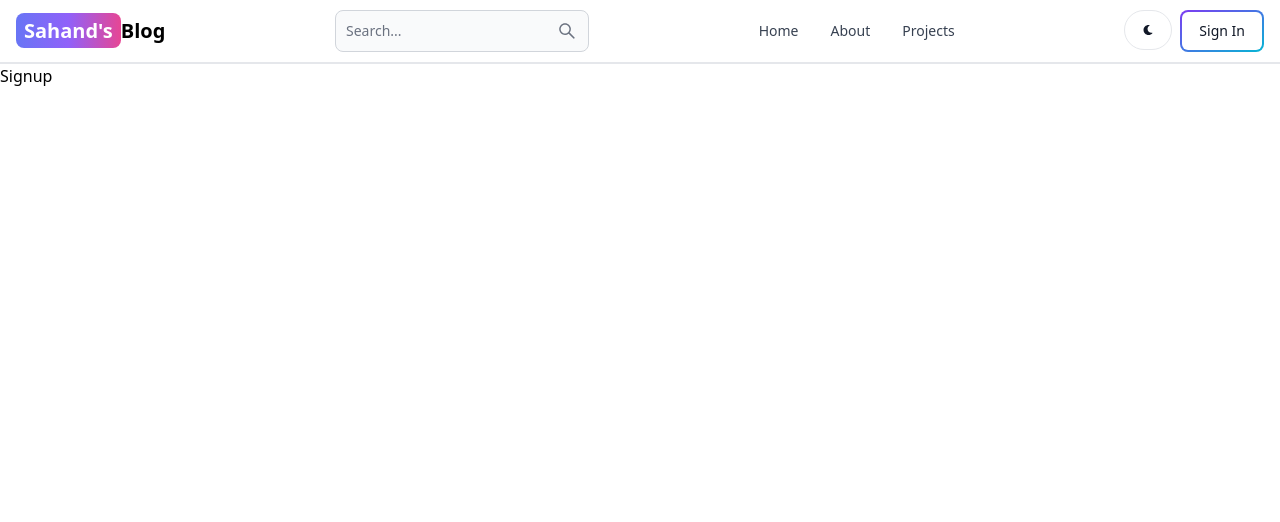
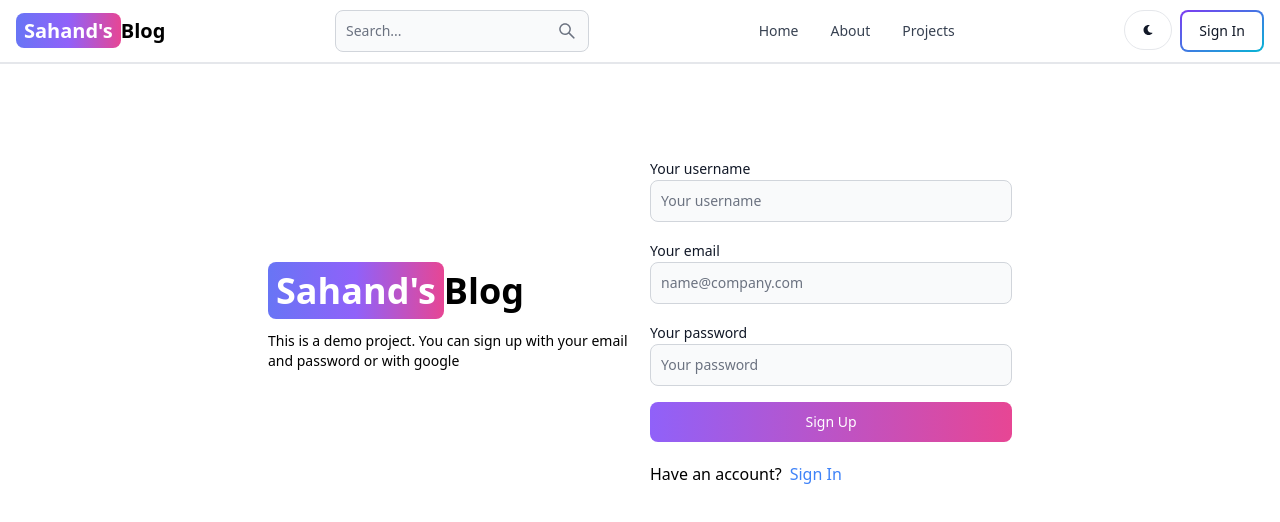
Before and after one commit to bintadam/mern-blog, a React app in the folder client/: page /sign-up in a window 1280 px wide. Shown: the top 522 px of the page. Built offline with nearby package versions, Linux system fonts and the light colour scheme; the HTML template or start-up script is replaced by a standard one.

Commit message:
complete sign up page ui

```diff
--- a/client/src/pages/Signup.jsx
+++ b/client/src/pages/Signup.jsx
@@ -1,5 +1,59 @@
+import { Button, Label, TextInput } from "flowbite-react";
+import { Link} from "react-router-dom";
+
 export default function Signup() {
   return (
-    <div>Signup</div>
+    <div className="min-h-screen mt-20">
+      <div className="flex p-3 max-w-3xl mx-auto flex-col md:flex-row md:items-center gap-5">
+        {/* left */}
+        <div className="flex-1">
+          <Link to='/' className="self-center whitespace-nowrap text-4xl font-bold">
+            <span className="px-2 py-1 bg-gradient-to-r from-indigo-500 via-purple-500 to-pink-500 rounded-lg text-white">Sahand's</span>
+          Blog
+          </Link>
+          <p className="text-sm mt-5">This is a demo project. You can sign up with your email and password or with google</p>
+        </div>
+        {/* right */}
+        <div className="flex-1">
+          <form className="flex flex-col gap-4">
+            <div>
+              <Label value="Your username"/>
+              <TextInput
+              type="text"
+              placeholder="Your username"
+              id='username'
+              className=""
+              />
+            </div>
+            <div>
+              <Label value="Your email"/>
+              <TextInput
+              type="text"
+              placeholder="name@company.com"
+              id='email'
+              className=""
+              />
+            </div>
+            <div>
+              <Label value="Your password"/>
+              <TextInput
+              type="text"
+              placeholder="Your password"
+              id='password'
+              className=""
+              />
+            </div>
+            <Button gradientDuoTone='purpleToPink' type="submit">
+              Sign Up
+            </Button>
+          </form>
+          <div className="flex gap-2 test-sm mt-5">
+            <span>Have an account?</span>
+            <Link to='/sign-in' className="text-blue-500">
+            Sign In</Link>
+          </div>
+        </div>
+      </div>
+    </div>
   )
 }
```
